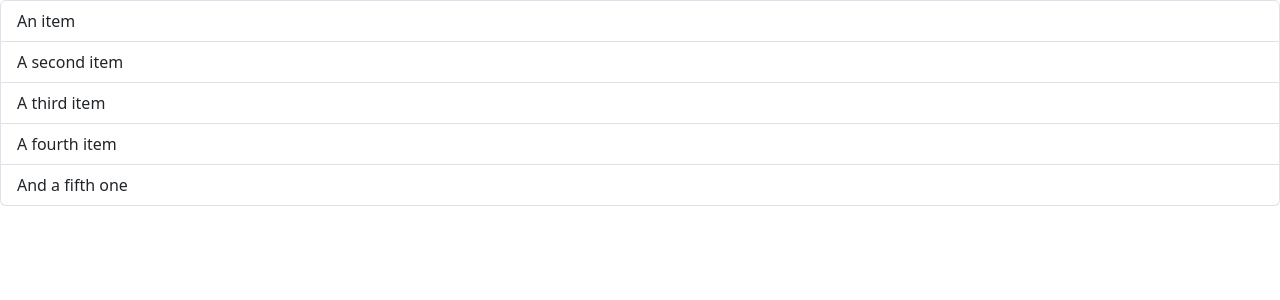
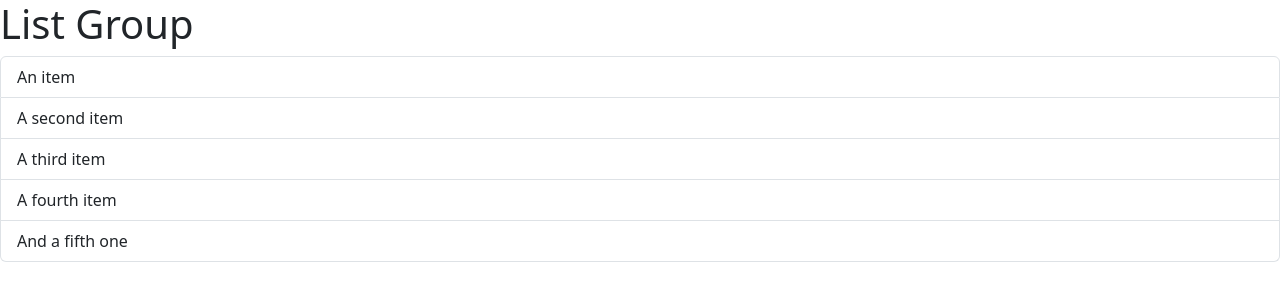
Before and after one commit to delloydb/my-first-react-app, a React (Vite) app: page / in a window 1280 px wide. Shown: the top 300 px of the page. Built offline with nearby package versions, Linux system fonts and the light colour scheme.

Commit message:
Fragments in react

```diff
--- a/src/components/ListGroup.tsx
+++ b/src/components/ListGroup.tsx
@@ -1,5 +1,8 @@
+import { Fragment } from "react/jsx-runtime";
 function ListGroup() {
   return (
+    <Fragment>
+      <h1>List Group</h1>
       <ul className="list-group">
         <li className="list-group-item">An item</li>
         <li className="list-group-item">A second item</li>
@@ -7,6 +10,7 @@ function ListGroup() {
         <li className="list-group-item">A fourth item</li>
         <li className="list-group-item">And a fifth one</li>
       </ul>
+    </Fragment>
   );
 }
 
```
Lines whose indentation alone changed are shown as unchanged.
